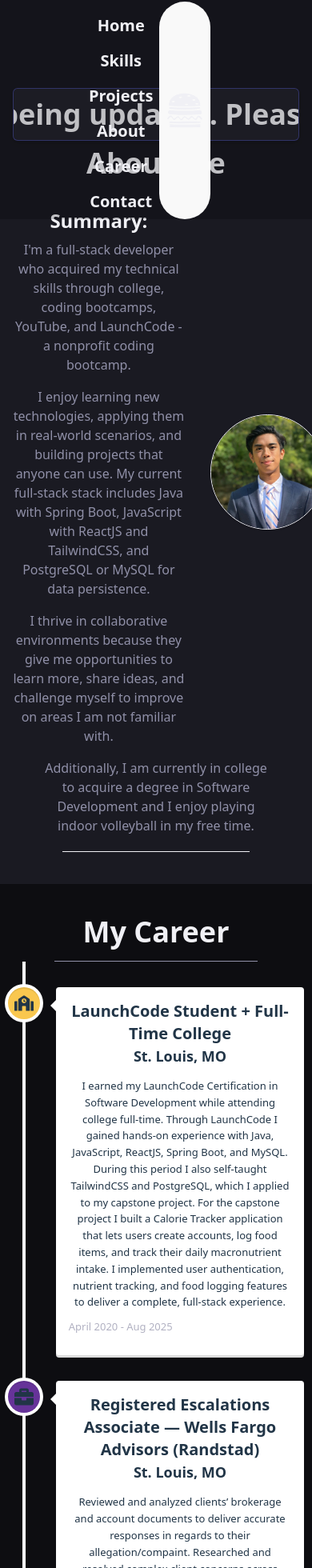
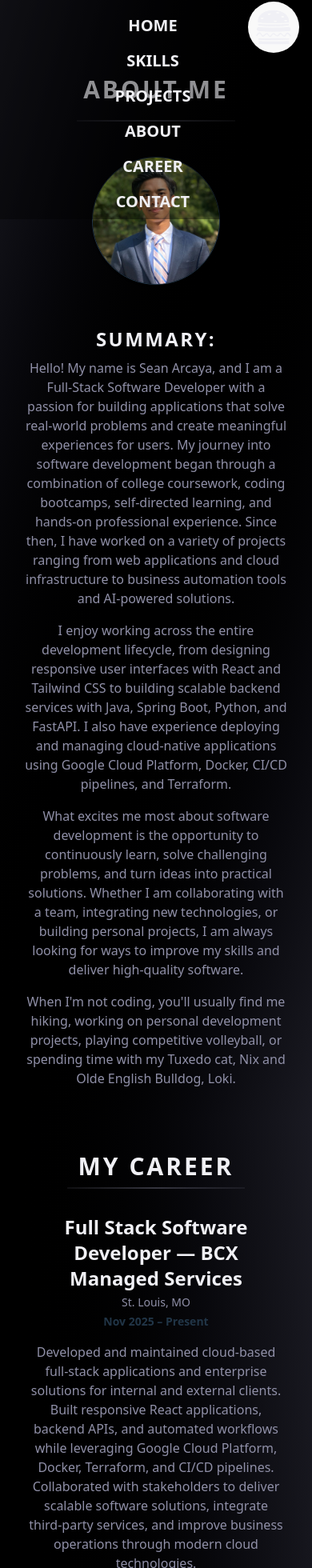
Before and after one commit to SeanEArc/Developer-Portfolio, a React (Vite) app in the folder Developer-Portfolio/: page /aboutme in a window 390 px wide. Shown: the part 6-1966 px from the top of the page at 80% size. Built offline with nearby package versions, Linux system fonts and the light colour scheme.

Commit message:
Updated About Me page and the mobile

```diff
--- a/Developer-Portfolio/src/components/AboutMe.jsx
+++ b/Developer-Portfolio/src/components/AboutMe.jsx
@@ -1,42 +1,65 @@
 import Professional_Photo from '../assets/Professional-Photo.jpeg';
+import { useInView } from '../hooks/useInView.js';
 
 const AboutMe = () => {
+    const [headingRef, headingVisible] = useInView();
+    const [contentRef, contentVisible] = useInView();
+
     return (
-        <div className="pr-4 pl-4 pt-25 md:w-[90%] sm:w-[90%] mx-auto">
-            <div className="overflow-hidden rounded-md border border-[#646cff]/40 bg-bg-elevated shadow-md" role="status" aria-label="This page is currently being updated. Please come back again later">
-                <div className="flex w-max animate-update-banner whitespace-nowrap py-3 text-sm font-semibold text-text-primary sm:text-base">
-                    <span className="px-8 text-4xl">This page is currently being updated. Please come back again later</span>
-                    <span className="px-8 text-4xl" aria-hidden="true">
-                        This page is currently being updated. Please come back again later
-                    </span>
-                    <span className="px-8 text-4xl" aria-hidden="true">
-                        This page is currently being updated. Please come back again later
-                    </span>
-                </div>
-            </div>
+        <div className="w-[85%] mx-auto pt-25 pb-6">
 
-            <h2 className="text-4xl font-bold m-2 text-text-primary">About Me</h2>
+            <h2
+                ref={headingRef}
+                className={`text-3xl font-bold uppercase tracking-widest text-text-primary ${headingVisible ? 'animate-fade-slide-up' : 'opacity-0'}`}
+            >
+                About Me
+            </h2>
+            <div
+                className={`my-5 h-[2px] w-[60%] mx-auto bg-gradient-to-r from-text-muted/10 via-text-muted/35 to-text-muted/10 ${headingVisible ? 'animate-fade-slide-up' : 'opacity-0'}`}
+                style={{ animationDelay: '100ms' }}
+            />
 
-            <div className="grid grid-cols-[60%_40%]">
+            <div
+                ref={contentRef}
+                className={`grid grid-cols-1 md:grid-cols-[60%_40%] ${contentVisible ? 'animate-fade-slide-up' : 'opacity-0'}`}
+            >
+                <img src={Professional_Photo} alt="Photo of me" className="block md:hidden my-6 mx-auto w-40 border shadow rounded-full" />
                 <div>
-                    <h3 className="text-2xl font-semibold m-2 pt-5 text-text-primary">Summary:</h3>
-
-                    <p className="mb-4 text-text-muted">I'm a full-stack developer who acquired my technical skills through college, coding bootcamps, YouTube, and LaunchCode - a nonprofit coding bootcamp.</p>
+                    <h3 className="text-2xl font-semibold uppercase tracking-widest m-2 pt-5 text-text-primary">Summary:</h3>
 
                     <p className="mb-4 text-text-muted">
-                        I enjoy learning new technologies, applying them in real-world scenarios, and building projects that anyone can use. My current full-stack stack includes Java with Spring Boot,
-                        JavaScript with ReactJS and TailwindCSS, and PostgreSQL or MySQL for data persistence.
+                        Hello! My name is Sean Arcaya, and I am a Full-Stack Software Developer with a passion for
+                        building applications that solve real-world problems and create meaningful experiences for
+                        users. My journey into software development began through a combination of college coursework, coding
+                        bootcamps, self-directed learning, and hands-on professional experience. Since then, I have
+                        worked on a variety of projects ranging from web applications and cloud infrastructure to
+                        business automation tools and AI-powered solutions.
+                    </p>
+
+
+                    <p className="mb-4 text-text-muted">
+                        I enjoy working across the entire development lifecycle, from designing responsive user
+                        interfaces with React and Tailwind CSS to building scalable backend services with Java, Spring
+                        Boot, Python, and FastAPI. I also have experience deploying and managing cloud-native
+                        applications using Google Cloud Platform, Docker, CI/CD pipelines, and Terraform.
                     </p>
 
                     <p className="mb-4 text-text-muted">
-                        I thrive in collaborative environments because they give me opportunities to learn more, share ideas, and challenge myself to improve on areas I am not familiar with.
+                        What excites me most about software development is the opportunity to continuously learn, solve
+                        challenging problems, and turn ideas into practical solutions. Whether I am collaborating with a
+                        team, integrating new technologies, or building personal projects, I am always looking for ways
+                        to improve my skills and deliver high-quality software.
+                    </p>
+
+                    <p className="mb-4 text-text-muted">
+                        When I'm not coding, you'll usually find me hiking, working on personal
+                        development projects, playing competitive volleyball, or spending time with my Tuxedo cat, Nix and Olde English Bulldog, Loki.
                     </p>
                 </div>
 
-                <img src={Professional_Photo} alt="Photo of me" className="my-auto mx-auto ml-8 md:w-[50%] sm:10 border shadow rounded-full" />
+                <img src={Professional_Photo} alt="Photo of me" className="hidden md:block my-auto mx-auto ml-8 md:w-[50%] border shadow rounded-full" />
             </div>
 
-            <p className="mb-4 mx-auto w-[80%] text-text-muted">Additionally, I am currently in college to acquire a degree in Software Development and I enjoy playing indoor volleyball in my free time.</p>
         </div>
     );
 };
--- a/Developer-Portfolio/src/components/AboutMeCareerPage.jsx
+++ b/Developer-Portfolio/src/components/AboutMeCareerPage.jsx
@@ -17,17 +17,16 @@ const AboutMeCareerPage = () => {
     }, [location]);
 
     return (
-        <div className="bg-bg-surface pt-4">
-            <div className="text-text-primary pb-5 shadow-md">
+        <div className="bg-bg-base">
+            <div className="bg-gradient-to-br from-bg-surface via-black to-bg-surface overflow-hidden">
                 <AboutMe />
-                <hr className="m-5 w-[60%] mx-auto border-accent/20" />
             </div>
 
-            <div id="mycareer" className="bg-bg-base pt-10">
+            <div id="mycareer" className="bg-gradient-to-bl from-bg-surface via-black to-bg-surface overflow-hidden">
                 <MyCareer />
             </div>
 
-            <div>
+            <div className="bg-gradient-to-br from-bg-surface via-black to-bg-surface overflow-hidden">
                 <ContactMe />
             </div>
         </div>
--- a/Developer-Portfolio/src/components/MyCareer.jsx
+++ b/Developer-Portfolio/src/components/MyCareer.jsx
@@ -1,38 +1,76 @@
 import timelineElements from './timelineElements';
-import { VerticalTimeline, VerticalTimelineElement } from 'react-vertical-timeline-component';
-import 'react-vertical-timeline-component/style.min.css';
-import { FaBriefcase, FaSchool } from 'react-icons/fa';
-import { colors } from '../constants/theme';
+
+const CareerCard = ({ element, index }) => {
+    return (
+        <div
+            className={`flex flex-col md:flex-row rounded-xl p-6 gap-8 mb-10 ${index % 2 === 1 ? 'md:flex-row-reverse' : ''}`}
+        >
+            <div className="flex flex-col justify-center md:w-1/2">
+
+                <h3 className="text-2xl font-bold text-text-primary mb-1">{element.title}</h3>
+
+                <p className="text-text-muted text-sm mb-1">{element.location}</p>
+
+                <p className="text-accent font-semibold text-sm mb-4">{element.date}</p>
+
+                <p className="text-text-muted text-base whitespace-pre-line">{element.description}</p>
+
+                {element.accomplishments && element.accomplishments.length > 0 && (
+                    <div className="mt-4">
+                        <h4 className="text-sm font-bold uppercase tracking-widest text-text-primary mb-2">
+                            Accomplishments
+                        </h4>
+                        <ul className="space-y-1">
+                            {element.accomplishments.map((item, i) => (
+                                <li key={i} className="flex items-start gap-2 text-text-muted text-sm">
+                                    <span className="text-accent mt-1">▸</span>
+                                    <span>{item}</span>
+                                </li>
+                            ))}
+                        </ul>
+                    </div>
+                )}
+
+                {element.projects && element.projects.length > 0 && (
+                    <div className="mt-4">
+                        <h4 className="text-sm font-bold uppercase tracking-widest text-text-primary mb-2">
+                            Projects
+                        </h4>
+                        <div className="space-y-3">
+                            {element.projects.map((project, i) => (
+                                <div key={i} className="border-l-2 border-accent/40 pl-3">
+                                    <p className="text-text-primary text-sm font-semibold">{project.name}</p>
+                                    <p className="text-text-muted text-sm">{project.description}</p>
+                                </div>
+                            ))}
+                        </div>
+                    </div>
+                )}
+            </div>
+
+            <div className="md:w-1/2 flex items-center justify-center">
+                <span className="text-5xl font-bold text-text-primary/50 text-center leading-tight">
+                    {element.date}
+                </span>
+            </div>
+        </div>
+    );
+};
 
 const MyCareer = () => {
-    const workIconStyles = { background: colors.accent };
-    const schoolIconStyles = { background: colors.accentGold };
+    return (
+        <div className="w-[95%] mx-auto pt-10 pb-6">
+            <h2 className="text-3xl font-bold uppercase tracking-widest text-text-primary">
+                My Career
+            </h2>
 
-    return (
-        <div>
-            <h1 className="text-4xl font-bold pb-4 text-text-primary">My Career</h1>
+            <div className="my-2 h-[2px] w-[60%] mx-auto bg-gradient-to-r from-text-muted/10 via-text-muted/35 to-text-muted/10" />
 
-            <hr className="max-w-[65%] mx-auto text-text-muted" />
-
-            <VerticalTimeline>
-                {timelineElements.map(element => {
-                    const isWorkIcon = element.icon === 'work';
-
-                    return (
-                        <VerticalTimelineElement
-                            key={element.id}
-                            date={element.date}
-                            dateClassName="my-date text-text-muted"
-                            iconStyle={isWorkIcon ? workIconStyles : schoolIconStyles}
-                            icon={isWorkIcon ? <FaBriefcase /> : <FaSchool />}
-                        >
-                            <h3 className="vertical-timeline-element-title font-bold text-xl">{element.title}</h3>
-                            <h4 className="vertical-timeline-element-subtitle font-semibold text-lg">{element.location}</h4>
-                            <p id="description">{element.description}</p>
-                        </VerticalTimelineElement>
-                    );
-                })}
-            </VerticalTimeline>
+            <div className="mt-2">
+                {timelineElements.map((element, index) => (
+                    <CareerCard key={element.id} element={element} index={index} />
+                ))}
+            </div>
         </div>
     );
 };
--- a/Developer-Portfolio/src/components/MyProjects.jsx
+++ b/Developer-Portfolio/src/components/MyProjects.jsx
@@ -182,13 +182,13 @@ const MyProjects = () => {
         <div id="myprojects" className="w-[95%] mx-auto pt-10 pb-6">
             <h2
                 ref={headingRef}
-                className={`text-3xl font-bold text-text-primary ${headingVisible ? 'animate-fade-slide-up' : 'opacity-0'}`}
+                className={`text-3xl font-bold uppercase tracking-widest text-text-primary ${headingVisible ? 'animate-fade-slide-up' : 'opacity-0'}`}
             >
                 My Projects
             </h2>
 
-            <hr
-                className={`m-5 w-[60%] mx-auto border-accent/20 ${headingVisible ? 'animate-fade-slide-up' : 'opacity-0'}`}
+            <div
+                className={`my-5 h-[2px] w-[60%] mx-auto bg-gradient-to-r from-text-muted/10 via-text-muted/35 to-text-muted/10 ${headingVisible ? 'animate-fade-slide-up' : 'opacity-0'}`}
                 style={{ animationDelay: '100ms' }}
             />
 
--- a/Developer-Portfolio/src/components/Navbar.jsx
+++ b/Developer-Portfolio/src/components/Navbar.jsx
@@ -13,7 +13,7 @@ const Navbar = () => {
     }, []);
 
     const navLinkClass =
-        'flex-auto w-full text-xl text-center font-bold pt-2 pb-2 hover:text-accent hover:underline hover:scale-110 transition-all duration-200 text-center justify-center items-center';
+        'flex-auto w-full text-xl text-center font-bold uppercase pt-2 pb-2 hover:text-accent hover:underline hover:scale-110 transition-all duration-200 text-center justify-center items-center';
 
     const scrollToTop = () => {
         window.scrollTo({ top: 0, behavior: 'smooth' });
@@ -52,11 +52,11 @@ const Navbar = () => {
     return (
         <div
             className={`fixed top-0 left-0 right-0 z-50 transition-[colors,opacity] duration-1000 ease-in ${
-                hamburgerOpen ? 'bg-black/20' : 'bg-transparent'
+                hamburgerOpen ? 'bg-black/40' : 'bg-transparent'
             } ${visible ? 'opacity-100' : 'opacity-0'}`}
         >
-            <div className="flex md:justify-end-safe sm:justify-end-safe justify-center-safe w-full font-bold text-text-primary">
-                <div>
+            <div className="relative flex min-h-16 w-full justify-center font-bold text-text-primary md:justify-end-safe">
+                <div className="w-full px-16 md:w-auto md:px-0">
                     {menuVisible && (
                         <div
                             className={`grid xs:grid-cols-1 sm:grid-cols-5 md:grid-cols-6 md:gap-5 sm:gap-2 pt-4 pr-2 origin-right ${
@@ -73,7 +73,7 @@ const Navbar = () => {
                 </div>
 
                 <button
-                    className="p-2 mt-2 mr-4 rounded-full transition-colors duration-300 hover:text-accent hover:cursor-pointer"
+                    className="absolute right-4 top-2 rounded-full p-2 transition-colors duration-300 hover:cursor-pointer hover:text-accent md:static md:mt-2 md:mr-4"
                     onClick={toggleMenu}
                     aria-label="Toggle menu"
                     aria-expanded={hamburgerOpen}
--- a/Developer-Portfolio/src/components/TechnicalSkills.jsx
+++ b/Developer-Portfolio/src/components/TechnicalSkills.jsx
@@ -19,12 +19,12 @@ const TechnicalSkills = () => {
     return (
         <div ref={sectionRef} id="skills" className="px-5 pt-10 pb-5">
             <h2
-                className={`text-3xl font-bold text-text-primary ${inView ? 'animate-fade-slide-up' : 'opacity-0'}`}
+                className={`text-3xl font-bold uppercase tracking-widest text-text-primary ${inView ? 'animate-fade-slide-up' : 'opacity-0'}`}
             >
                 Technical Skills
             </h2>
-            <hr
-                className={`m-5 w-[60%] mx-auto border-accent/20 ${inView ? 'animate-fade-slide-up' : 'opacity-0'}`}
+            <div
+                className={`my-5 h-[2px] w-[60%] mx-auto bg-gradient-to-r from-text-muted/10 via-text-muted/35 to-text-muted/10 ${inView ? 'animate-fade-slide-up' : 'opacity-0'}`}
                 style={{ animationDelay: '80ms' }}
             />
             <p
--- a/Developer-Portfolio/src/components/timelineElements.js
+++ b/Developer-Portfolio/src/components/timelineElements.js
@@ -1,70 +1,113 @@
 const timelineElements = [
     {
+        id: 0,
+        title: 'Full Stack Software Developer — BCX Managed Services',
+        location: 'St. Louis, MO',
+        description: `Developed and maintained cloud-based full-stack applications and enterprise solutions for internal and external clients. Built responsive React applications, backend APIs, and automated workflows while leveraging Google Cloud Platform, Docker, Terraform, and CI/CD pipelines. Collaborated with stakeholders to deliver scalable software solutions, integrate third-party services, and improve business operations through modern cloud technologies.`,
+        accomplishments: [
+            'Built and deployed production-ready full-stack applications using React, FastAPI, PostgreSQL, and Google Cloud Platform',
+            'Implemented secure authentication and authorization solutions using Google Identity Platform, Firebase Authentication, and JWTs',
+            'Designed and managed cloud infrastructure through Terraform, Workforce Identity Federation, and Google Cloud IAM',
+            'Developed CI/CD pipelines and automated deployment workflows for development, staging, and production environments',
+            'Integrated enterprise platforms including RingCentral, Insightly CRM, Google Cloud services, and third-party APIs',
+        ],
+        projects: [
+            {
+                name: 'SparQVO Customer Portal',
+                description: 'Developed a customer-facing portal that aggregates RingCentral and CRM data into dashboards, reporting tools, billing views, and usage analytics. Built React frontend components, FastAPI backend services, authentication workflows, API integrations, and cloud deployment infrastructure.',
+            },
+            {
+                name: 'BCXMS Solutions Website',
+                description: 'Built and maintained the company’s public-facing website featuring service information, lead-generation forms, CRM integrations, analytics, security enhancements, and automated cloud-hosted deployment pipelines.',
+            },
+            {
+                name: 'Google Cloud Infrastructure & Terraform Automation',
+                description: 'Helped design and manage BCXMS’s Google Cloud organization, folder hierarchy, project structure, IAM permissions, Workforce Identity Federation integration with Microsoft Entra ID, and Infrastructure-as-Code automation using Terraform.',
+            },
+            {
+                name: 'BCXMS Internal Intake System - (Current Solo Project)',
+                description: 'Built an internal intake system to streamline how the team captures and manages incoming service requests. Developed a structured form-based workflow with backend processing, data storage, and routing logic to ensure requests are properly tracked and assigned,',
+            },
+            {
+                name: 'Google Conversational AI Voice Agent - (Current Project)',
+                description: 'Contributed to the development of an AI-powered voice agent using Google Conversational Agents to answer client inquiries, route questions, and support automated customer service workflows. Worked on integrating conversational AI capabilities into BCXMS client solutions to improve response efficiency and reduce manual support needs.',
+            },
+        ],
+        date: 'Nov 2025 – Present',
+        icon: 'work',
+    },
+    {
         id: 1,
-        title: 'LaunchCode Student + Full-Time College',
+        title: 'LaunchCode Student + Full-Time College Student',
         location: 'St. Louis, MO',
         description: `I earned my LaunchCode Certification in Software Development while attending college full-time. Through LaunchCode I gained hands-on experience with Java, JavaScript, ReactJS, Spring Boot, and MySQL. During this period I also self-taught TailwindCSS and PostgreSQL, which I applied to my capstone project.
 
             For the capstone project I built a Calorie Tracker application that lets users create accounts, log food items, and track their daily macronutrient intake. I implemented user authentication, nutrient tracking, and food logging features to deliver a complete, full-stack experience.`,
-        date: 'April 2020 - Aug 2025',
-        icon: 'school',
+        accomplishments: [
+            'Earned LaunchCode Certification in Software Development',
+            'Built a full-stack Calorie Tracker app with user authentication and nutrient tracking',
+            'Self-taught TailwindCSS and PostgreSQL outside of the curriculum',
+        ],
+        date: 'April 2025 - Aug 2025',
     },
     {
         id: 2,
-        title: 'Registered Escalations Associate — Wells Fargo Advisors (Randstad)',
+        title: 'Registered Escalations Associate — Wells Fargo Advisors (Randstad) + Full-Time College Student',
         location: 'St. Louis, MO',
         description:
-            'Reviewed and analyzed clients’ brokerage and account documents to deliver accurate responses in regards to their allegation/compaint. Researched and resolved complex client concerns across Wells Fargo’s brokerage and banking platforms while minimizing risk. Managed cases involving Wealth and Investment Management, Self-Traded Accounts, and Executive Office Consumer Deposits. Oversaw multiple client cases simultaneously, ensuring timely and detailed resolutions. ',
+            `Reviewed and analyzed clients' brokerage and account documents to deliver accurate responses in regards to their allegation/compaint. Researched and resolved complex client concerns across Wells Fargo's brokerage and banking platforms while minimizing risk. Managed cases involving Wealth and Investment Management, Self-Traded Accounts, and Executive Office Consumer Deposits. Oversaw multiple client cases simultaneously, ensuring timely and detailed resolutions.`,
+        accomplishments: [
+            'Managed a high-volume caseload of complex client escalations simultaneously',
+            'Resolved disputes spanning Wealth & Investment Management and Executive Office Consumer Deposits',
+            'Maintained full FINRA compliance throughout all case resolutions',
+        ],
         date: 'Jan 2023 – Jan 2025',
-        icon: 'work',
     },
     {
         id: 3,
         title: 'Registered Customer Service Representative — TD Ameritrade / Charles Schwab',
         location: 'Chesterfield, MO',
         description: `Aquired my Series 7 and 63 brokerage license at the age of 20. Answered client inquiries regarding brokerage accounts and related services. Provided accurate and efficient responses while adhering to FINRA compliance requirements. Delivered high-quality customer service in a fast-paced environment.`,
+        accomplishments: [
+            'Obtained Series 7 and Series 63 brokerage licenses at age 20',
+
+        ],
         date: 'Aug 2022 – Jan 2023',
-        icon: 'work',
     },
     {
         id: 4,
         title: 'Nurse Aid - Delmar Gardens',
         location: 'Chesterfield, MO',
         description: `Providing direct patient care in a long-term assisted facility setting. Assisted residents with daily living activities and supported nursing staff in maintaining a safe and comfortable environment for patients while learning essential caregiving skills.`,
+        accomplishments: [],
         date: 'May 2022 – Aug 2022',
-        icon: 'work',
     },
     {
         id: 5,
-        title: 'Realtor - Kellar Williams',
+        title: 'Real Estate Agent - Kellar Williams',
         location: 'Chesterfield, MO',
         description: `Represented buyers and sellers in residential real estate. Guided clients through the buying and selling process and provided comparative market analysis.`,
+        accomplishments: [
+            'Aquired Real Estate Licenses for Missouri at the age of 18',
+            'Represented buyers and sellers through full residential real estate transactions',
+            'Conducted comparative market analyses to inform competitive pricing strategies',
+        ],
         date: 'Aug 2020 – May 2022',
-        icon: 'work',
-    },
-    {
-        id: 6,
-        title: 'Aquired Real Estate License - 1st Choice Real Estate School',
-        location: 'Remote',
-        description: `Studied and aquired all hours required to aquire my Real Estate License.`,
-        date: 'Aug 2020 – May 2021',
-        icon: 'school',
     },
     {
         id: 7,
         title: "Server - Rosalita's Cantina",
         location: 'Des Peres, MO',
         description: `Delivered prompt, friendly table service in a high-volume restaurant. Took and entered orders accurately, coordinated with kitchen staff, and ensured food and beverages were served correctly and on time. Provided an excellent guest experience by anticipating customer needs and resolving issues quickly.`,
+        accomplishments: [],
         date: 'May 2020 – Aug 2022',
-        icon: 'work',
     },
     {
         id: 8,
         title: 'Parkway South High School',
         location: 'Manchester, MO',
-        description: `Aquired high school diploma in May of 2020.`,
+        description: `Aquired high school diploma in May of 2020. I worked part time at multiple jobs while attending highschool full time. As for extracurriculars, I played soccer, wrestling, and track and field.`,
         date: 'Aug 2016 – May 2020',
-        icon: 'school',
     },
 ];
 
```
Also changed, not shown: Developer-Portfolio/src/components/HomePage.jsx (+11 -3 lines).
